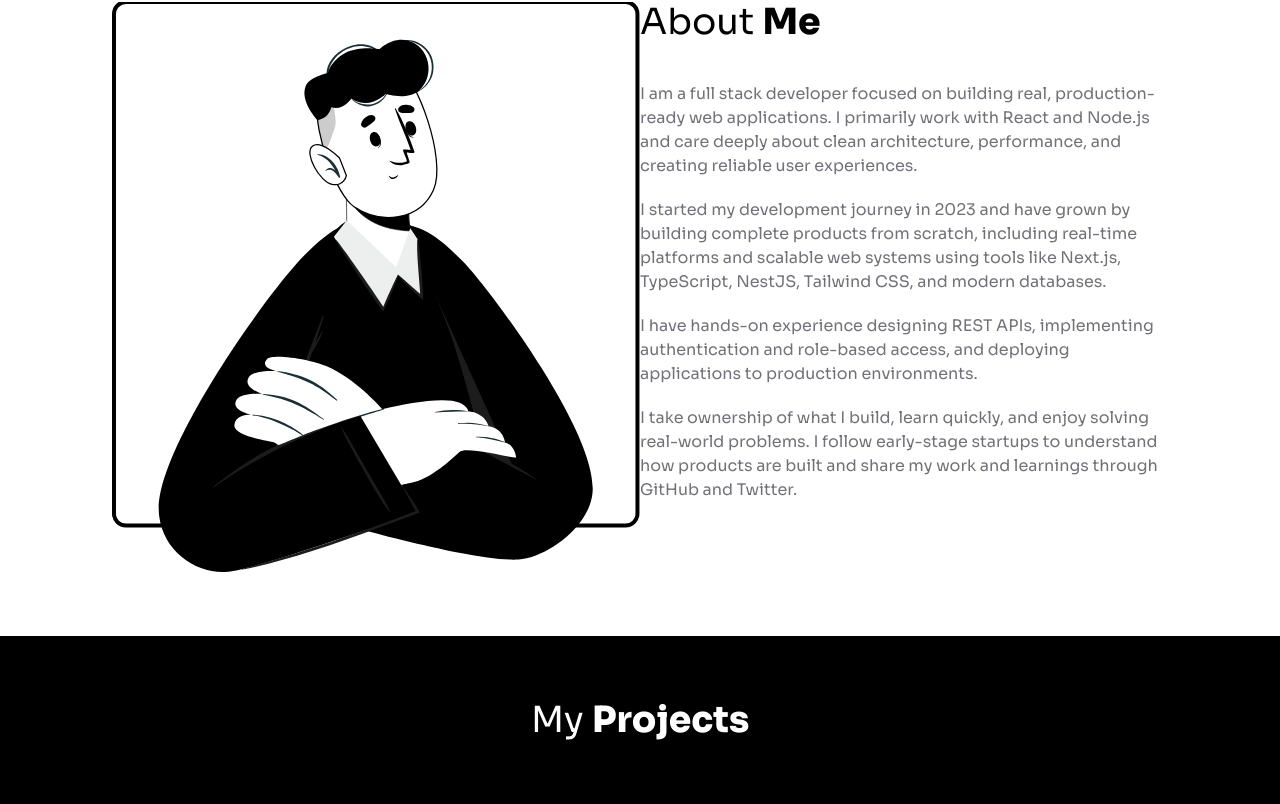
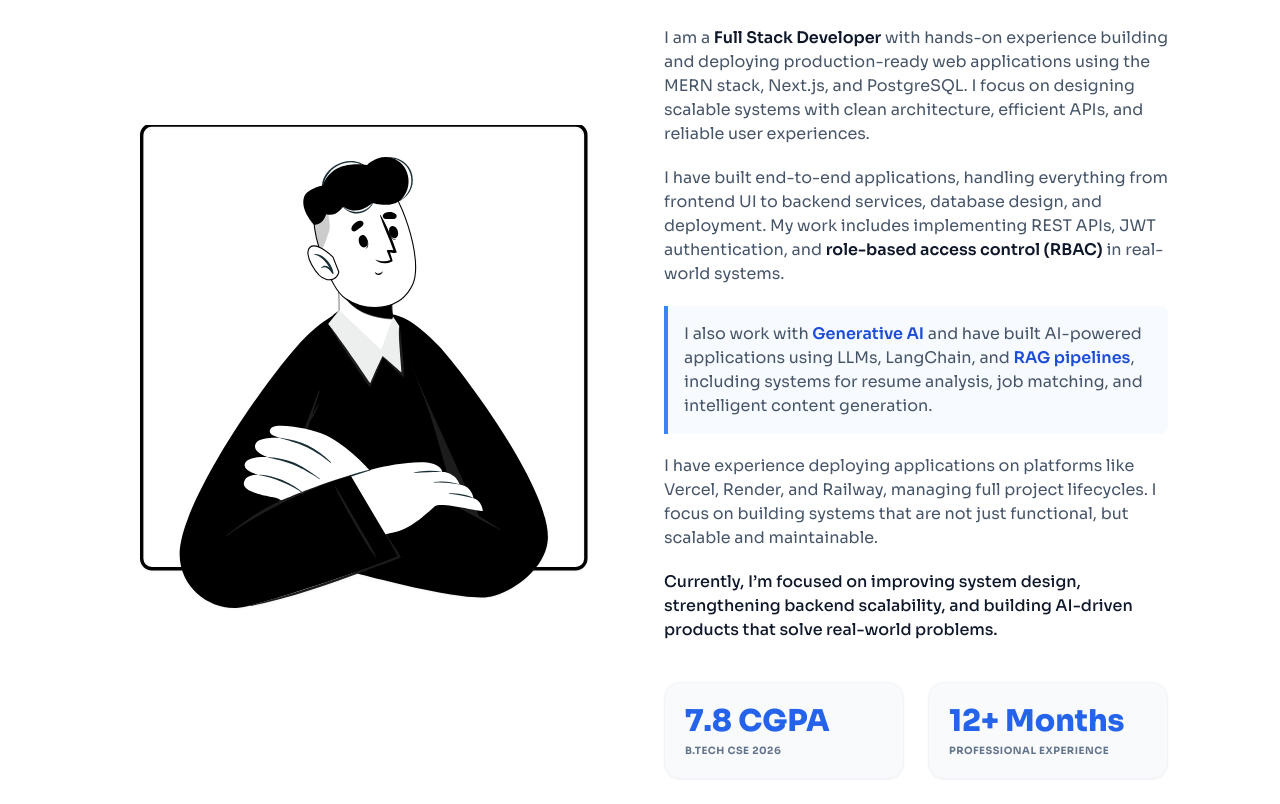
Before and after one commit to Curious-Firdosh/Fridosh_Portfolio, a React (Vite) app: page / in a window 1280 px wide. Shown: the part 1516-2320 px from the top of the page. Built offline with nearby package versions, Linux system fonts and the light colour scheme.

Commit message:
Enhance portfolio layout and content: update meta tags, improve About section, and add new assets

```diff
--- a/index.html
+++ b/index.html
@@ -1,26 +1,48 @@
 <!doctype html>
-<html lang="en">
+<html lang="en" class="scroll-smooth">
   <head>
     <meta charset="UTF-8" />
-    <meta name="viewport" content="width=device-width, initial-scale=1.0" />
+    <meta name="viewport" content="width=device-width, initial-scale=1.0, viewport-fit=cover" />
 
-    <title>Firdosh Khan</title>
-    <meta name="description" content="Welcome to Fk's portfolio – A full stack developer showcasing projects, skills, and experience in web development, UI/UX design, and more.">
+    <title>Firdosh Khan | Full Stack Software Engineer</title>
+    <meta name="title" content="Firdosh Khan | Full Stack Software Engineer" />
+    <meta name="description" content="Portfolio of Firdosh Khan, a Full Stack Developer specializing in the MERN stack, Next.js, PostgreSQL, and building AI-driven (RAG) web applications." />
+    <meta name="keywords" content="Firdosh Khan, Full Stack Developer, MERN Stack, Next.js, React, Node.js, Generative AI, RAG, Software Engineer, India" />
+    <meta name="author" content="Firdosh Khan" />
 
+    <meta name="theme-color" content="#ffffff" />
+    <meta name="apple-mobile-web-app-capable" content="yes" />
+    <meta name="apple-mobile-web-app-status-bar-style" content="default" />
 
-    <meta name="theme-color" content="#000000" />
+    <link rel="icon" type="image/svg+xml" href="/favicon.svg" />
+    <link rel="icon" type="image/png" sizes="32x32" href="/favicon-32x32.png" />
+    <link rel="apple-touch-icon" sizes="180x180" href="/apple-touch-icon.png" />
 
-    <!-- Open Graph Meta Tags -->
-    <meta property="og:title" content="Firdosh | Full Stack Developer Portfolio" />
-    <meta property="og:description" content="Explore Firdosh projects, skills, and experience in web development." />
     <meta property="og:type" content="website" />
+    <meta property="og:url" content="https://fridosh-portfolio.vercel.app/" />
+    <meta property="og:title" content="Firdosh Khan | Full Stack Software Engineer" />
+    <meta property="og:description" content="Architecting scalable web applications and AI-driven solutions using Next.js, Node.js, and PostgreSQL." />
+    <meta property="og:image" content="https://yourdomain.com/assets/og-image.png" />
 
-    <!-- Twitter Meta Tags -->
+    <meta property="twitter:card" content="summary_large_image" />
+    <meta property="twitter:url" content="https://yourdomain.com/" />
+    <meta property="twitter:title" content="Firdosh Khan | Full Stack Software Engineer" />
+    <meta property="twitter:description" content="Architecting scalable web applications and AI-driven solutions using Next.js, Node.js, and PostgreSQL." />
+    <meta property="twitter:image" content="https://yourdomain.com/assets/og-image.png" />
+    <meta property="twitter:creator" content="@The_Firdosh" />
 
-    <!-- Canonical URL -->
+    <link rel="canonical" href="https://fridosh-portfolio.vercel.app/" />
 
+    <link rel="preconnect" href="https://fonts.googleapis.com" />
+    <link rel="preconnect" href="https://fonts.gstatic.com" crossorigin />
+    <link href="https://fonts.googleapis.com/css2?family=Sora:wght@300;400;500;600;700;800&display=swap" rel="stylesheet" />
   </head>
-  <body>
+
+  <body class="antialiased bg-white text-zinc-900">
+    <noscript>
+      You need to enable JavaScript to run this app. Please enable it to view Firdosh Khan's portfolio.
+    </noscript>
+
     <div id="root"></div>
     <script type="module" src="/src/main.jsx"></script>
   </body>
--- a/src/App.jsx
+++ b/src/App.jsx
@@ -1,23 +1,24 @@
-import React from 'react'
-import Home from './pages/Home'
-import Skills from './components/Skills'
-import Navbar from './components/Navbar'
-import About from './components/About'
-import Footer from './components/Footer'
-import Projects from './components/Projects'
-import Contact from './components/Contact'
-import CustomCursor from './utils/CursorAnimation'
+import React from 'react';
+import Navbar from './components/Navbar';
+import Home from './pages/Home';
+import About from './components/About';
+import SkillsAndExperience from './components/Skills'; // Your merged component
+import Projects from './components/Projects';
+import Contact from './components/Contact';
+import Footer from './components/Footer';
 
 export default function App() {
   return (
-    <div className='font-sora scroll-smooth overflow-x-hidden'>
-      <CustomCursor/>
+    <div className='font-sora scroll-smooth selection:bg-blue-600 selection:text-white bg-white text-zinc-900'>
       <Navbar />
-      <Home />
-      <Skills />
-      <About />
-      <Projects />
-      <Contact />
+
+      <main>
+        <Home />
+        <SkillsAndExperience />
+        <About />
+        <Projects />
+        <Contact />
+      </main>
 
       <Footer />
     </div>
--- a/src/components/About.jsx
+++ b/src/components/About.jsx
@@ -1,47 +1,69 @@
-import React from 'react';
 import { motion } from 'framer-motion';
 
 export default function About() {
   return (
-    <div className="px-5 lg:px-28 flex justify-between mt-32 flex-col lg:flex-row" id="about">
+    <section className="px-6 lg:px-28 py-20 flex flex-col lg:flex-row justify-between items-center gap-12 bg-white text-slate-900" id="about">
+      {/* Visual Side */}
+      <motion.div
+        className="lg:w-1/2 flex justify-center"
+        initial={{ opacity: 0, x: -40 }}
+        whileInView={{ opacity: 1, x: 0 }}
+        transition={{ duration: 0.5, ease: "easeOut" }}
+        viewport={{ once: true }}
+      >
+        <img
+          src="/assets/about-me.svg"
+          alt="Developer Illustration"
+          className="w-full max-w-md drop-shadow-sm"
+        />
+      </motion.div>
+
+      {/* Content Side */}
       <motion.div
         className="lg:w-1/2"
-        initial={{ opacity: 0, x: -50 }}
+        initial={{ opacity: 0, x: 40 }}
         whileInView={{ opacity: 1, x: 0 }}
-        transition={{ type: "spring", stiffness: 80, damping: 10 }}
+        transition={{ duration: 0.5, ease: "easeOut", delay: 0.2 }}
         viewport={{ once: true }}
       >
-        <img src="/assets/about-me.svg" alt="About Me Illustration" />
-      </motion.div>
-
-      <motion.div
-        className="lg:w-1/2"
-        initial={{ opacity: 0, x: 50 }}
-        whileInView={{ opacity: 1, x: 0 }}
-        transition={{ type: "spring", stiffness: 80, damping: 10, delay: 0.2 }}
-        viewport={{ once: true }}
-      >
-        <h2 className="lg:text-4xl text-2xl mt-4 lg:mt-0">
-          About <span className="font-extrabold">Me</span>
+        <h2 className="text-3xl lg:text-4xl font-light tracking-tight">
+          About <span className="font-black text-blue-600">Me</span>
         </h2>
 
-       <p className="text-[#71717A] text-sm/6 lg:text-base mt-5 lg:mt-10">
-          I am a full stack developer focused on building real, production-ready web applications. I primarily work with React and Node.js and care deeply about clean architecture, performance, and creating reliable user experiences.
-        </p>
+        <div className="mt-8 space-y-5">
+          <p className="text-slate-600 text-sm/6 lg:text-base">
+            I am a <span className="font-semibold text-slate-900">Full Stack Developer</span> with hands-on experience building and deploying production-ready web applications using the MERN stack, Next.js, and PostgreSQL. I focus on designing scalable systems with clean architecture, efficient APIs, and reliable user experiences.
+          </p>
 
-        <p className="text-[#71717A] text-sm/6 lg:text-base mt-3 lg:mt-5">
-          I started my development journey in 2023 and have grown by building complete products from scratch, including real-time platforms and scalable web systems using tools like Next.js, TypeScript, NestJS, Tailwind CSS, and modern databases.
-        </p>
+          <p className="text-slate-600 text-sm/6 lg:text-base">
+            I have built end-to-end applications, handling everything from frontend UI to backend services, database design, and deployment. My work includes implementing REST APIs, JWT authentication, and <span className="font-semibold text-slate-900">role-based access control (RBAC)</span> in real-world systems.
+          </p>
 
-        <p className="text-[#71717A] text-sm/6 lg:text-base mt-3 lg:mt-5">
-          I have hands-on experience designing REST APIs, implementing authentication and role-based access, and deploying applications to production environments.
-        </p>
+          <p className="text-slate-600 text-sm/6 lg:text-base bg-blue-50/50 p-4 border-l-4 border-blue-500 rounded-r-lg">
+            I also work with <span className="font-semibold text-blue-700">Generative AI</span> and have built AI-powered applications using LLMs, LangChain, and <span className="font-semibold text-blue-700">RAG pipelines</span>, including systems for resume analysis, job matching, and intelligent content generation.
+          </p>
 
-        <p className="text-[#71717A] text-sm/6 lg:text-base mt-3 lg:mt-5">
-          I take ownership of what I build, learn quickly, and enjoy solving real-world problems. I follow early-stage startups to understand how products are built and share my work and learnings through GitHub and Twitter.
-        </p>
+          <p className="text-slate-600 text-sm/6 lg:text-base">
+            I have experience deploying applications on platforms like Vercel, Render, and Railway, managing full project lifecycles. I focus on building systems that are not just functional, but scalable and maintainable.
+          </p>
 
+          <p className="text-slate-900 font-medium text-sm lg:text-base">
+            Currently, I’m focused on improving system design, strengthening backend scalability, and building AI-driven products that solve real-world problems.
+          </p>
+        </div>
+
+        {/* Impact Stats - Light Theme Refresh */}
+        <div className="grid grid-cols-2 gap-6 mt-10">
+          <div className="p-5 rounded-2xl bg-slate-50 border border-slate-100 shadow-sm">
+            <h4 className="text-blue-600 font-extrabold text-2xl lg:text-3xl">7.8 CGPA</h4>
+            <p className="text-slate-500 text-[10px] font-bold uppercase tracking-wider mt-1">B.Tech CSE 2026</p>
+          </div>
+          <div className="p-5 rounded-2xl bg-slate-50 border border-slate-100 shadow-sm">
+            <h4 className="text-blue-600 font-extrabold text-2xl lg:text-3xl">12+ Months</h4>
+            <p className="text-slate-500 text-[10px] font-bold uppercase tracking-wider mt-1">Professional Experience</p>
+          </div>
+        </div>
       </motion.div>
-    </div>
+    </section>
   );
 }
```
Also changed, not shown: public/assets/CareerPilot.png (added), 1 other file (tests, documents, lock files or other folders).
